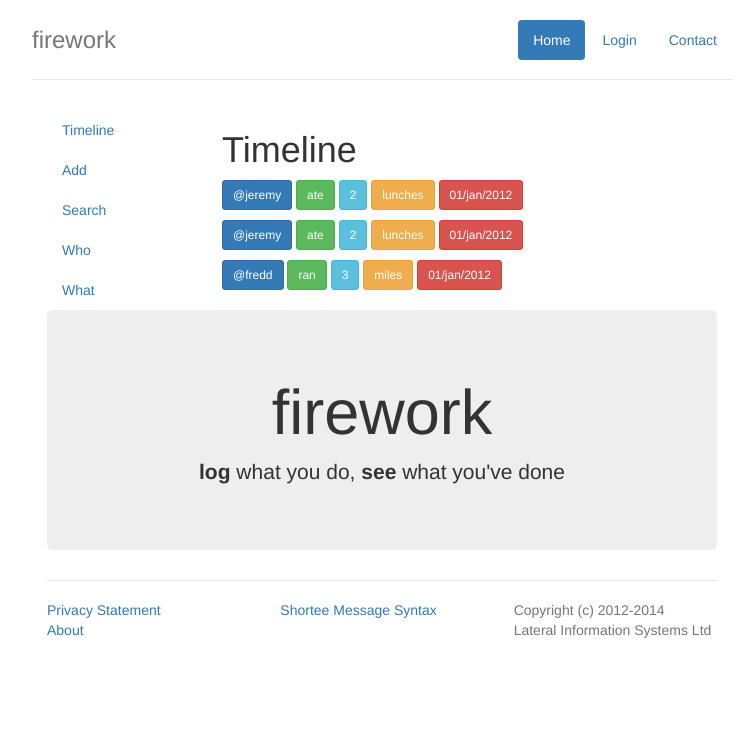
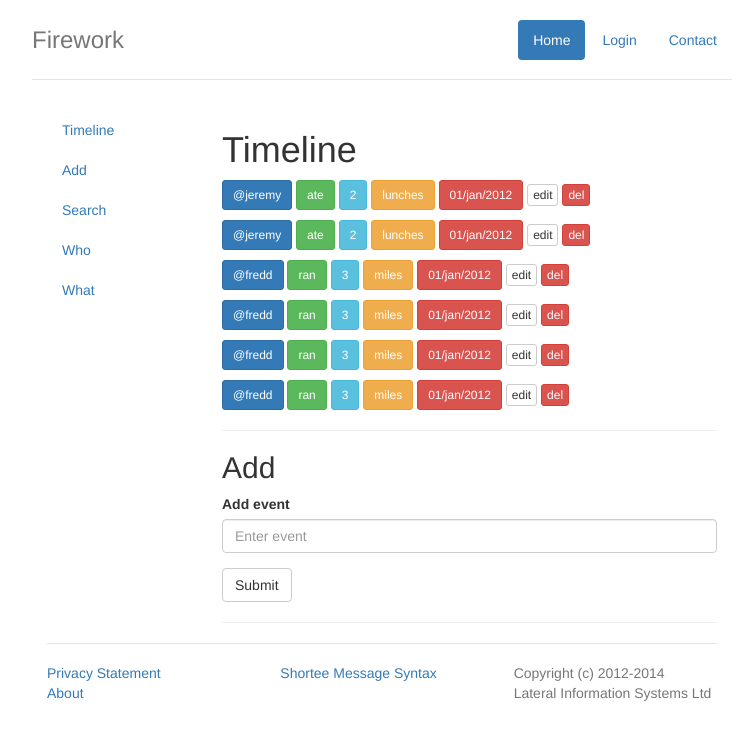
Before and after one commit to Smugstudios/firework-ng, a website: page app/index.html in a window 1280 px wide. Shown: the whole page, without its empty margins (258-1006 px from the left). Drawn offline with nearby package versions, Linux system fonts and the light colour scheme; some packages are replaced by stand-ins of ours; files that its build step writes are made by us from their sources.

Commit message:
Add form added and delete function wired in.@

```diff
--- a/app/scripts/controllers/main.js
+++ b/app/scripts/controllers/main.js
@@ -7,7 +7,13 @@ angular.module('fireworkNgApp')
             {message: '@jeremy ate 2lunches 01/jan/2012', actor: 'jeremy', action: 'ate', amount: 2, units: 'lunches', date: '01/jan/2012'},
             {message: '@jeremy ate 3breakfasts 01/jan/2012', actor: 'jeremy', action: 'ate', amount: 2, units: 'lunches', date: '01/jan/2012'},
             {message: '@fred ran 3miles 01/jan/2012', actor: 'fredd', action: 'ran', amount: 3, units: 'miles', date: '01/jan/2012'},
+            {message: '@fred ran 3miles 01/jan/2012', actor: 'fredd', action: 'ran', amount: 3, units: 'miles', date: '01/jan/2012'},
+            {message: '@fred ran 3miles 01/jan/2012', actor: 'fredd', action: 'ran', amount: 3, units: 'miles', date: '01/jan/2012'},
+            {message: '@fred ran 3miles 01/jan/2012', actor: 'fredd', action: 'ran', amount: 3, units: 'miles', date: '01/jan/2012'}
         ];
 
+        $scope.delete = function (idx) {
+            $scope.fireworkEvents.splice(idx, 1);
+        };
 
     });
--- a/app/views/main.html
+++ b/app/views/main.html
@@ -4,7 +4,7 @@
         <li><a ng-href="#">Login</a></li>
         <li><a ng-href="#">Contact</a></li>
     </ul>
-    <h3 class="text-muted">firework</h3>
+    <h3 class="text-muted">Firework</h3>
 </div>
 
 
@@ -22,6 +22,7 @@
         </div>
         <div class="col-sm-9 main">
 
+            <div id="timeline">
                 <h1>Timeline</h1>
 
                 <p ng-repeat="event in fireworkEvents">
@@ -30,33 +31,51 @@
                     <button class="btn btn-sm btn-info"> {{ event.amount }}</button>
                     <button class="btn btn-sm btn-warning"> {{ event.units }}</button>
                     <button class="btn btn-sm btn-danger">{{ event.date }}</button>
+                    <button class="btn btn-xs btn-default">edit</button>
+                    <button class="btn btn-xs btn-danger" ng-click="delete($index)">del</button>
                 </p>
+            </div>
+
+            <hr/>
+            <div id="add">
+                <h2>Add</h2>
+
+                <form role="form">
+                    <div class="form-group">
+                        <label for="newEvent">Add event</label>
+                        <input class="form-control" id="newEvent" placeholder="Enter event">
+                    </div>
+                    <button type="submit" class="btn btn-default">Submit</button>
+                </form>
+            </div>
+            <hr/>
         </div>
     </div>
 
-
+    <!--
    <div class="jumbotron">
-        <h1>firework</h1>
+       <h1>Firework</h1>
 
        <p class="lead">
            <b>log</b> what you do, <b>see</b> what you've done
        </p>
    </div>
+   -->
 
     <div class="footer">
         <div class="row">
-            <div class="col-md-4">
+            <div class="col-sm-4">
                 <ul class="list-unstyled">
                     <li><a href="/privacy">Privacy Statement</a></li>
                     <li><a href="/about">About</a></li>
                 </ul>
             </div>
-            <div class="col-md-4">
+            <div class="col-sm-4">
                 <ul class="list-unstyled">
                     <li><a href="https://github.com/JeremyNevill/shortee">Shortee Message Syntax</a></li>
                 </ul>
             </div>
-            <div class="col-md-4">
+            <div class="col-sm-4">
                 <ul class="list-unstyled">
                     <li>Copyright (c) 2012-2014</li>
                     <li>Lateral Information Systems Ltd</li>
```
Lines whose indentation alone changed are shown as unchanged.
